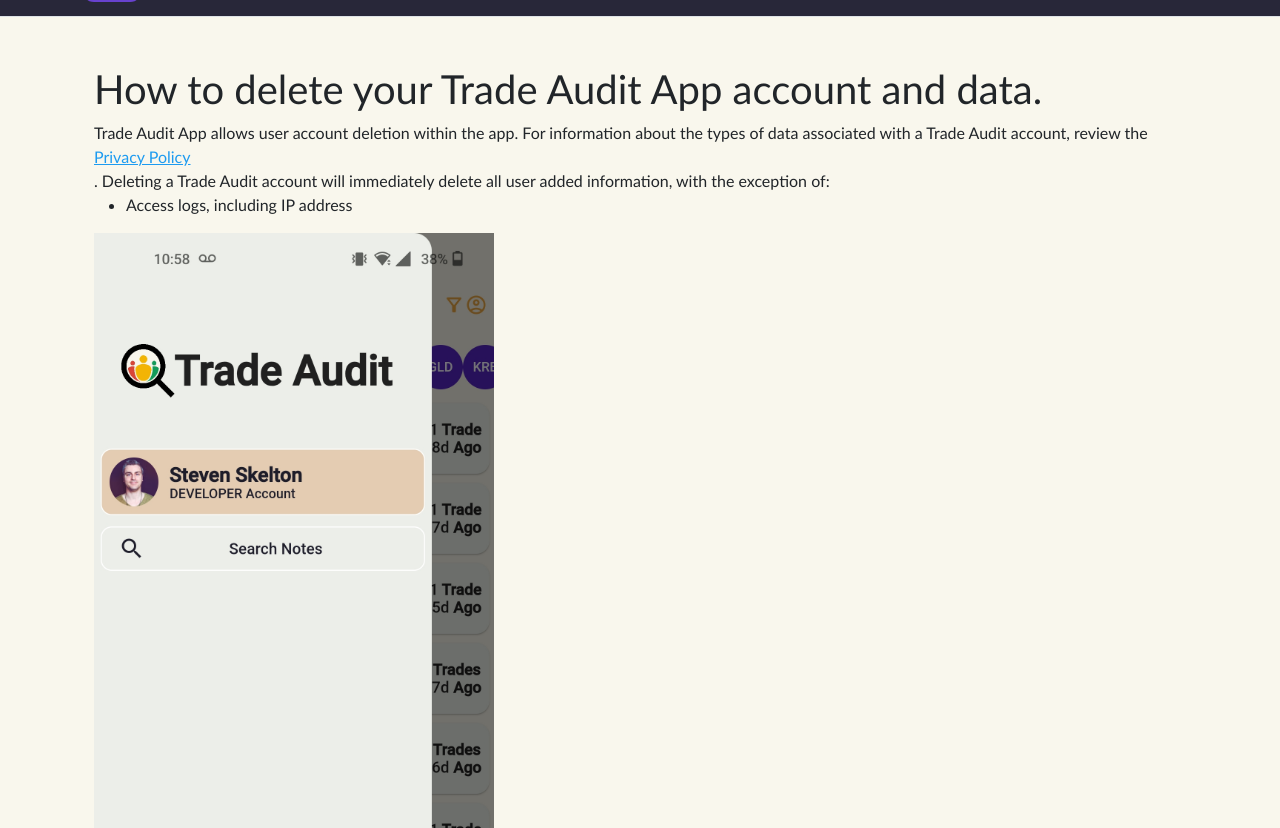
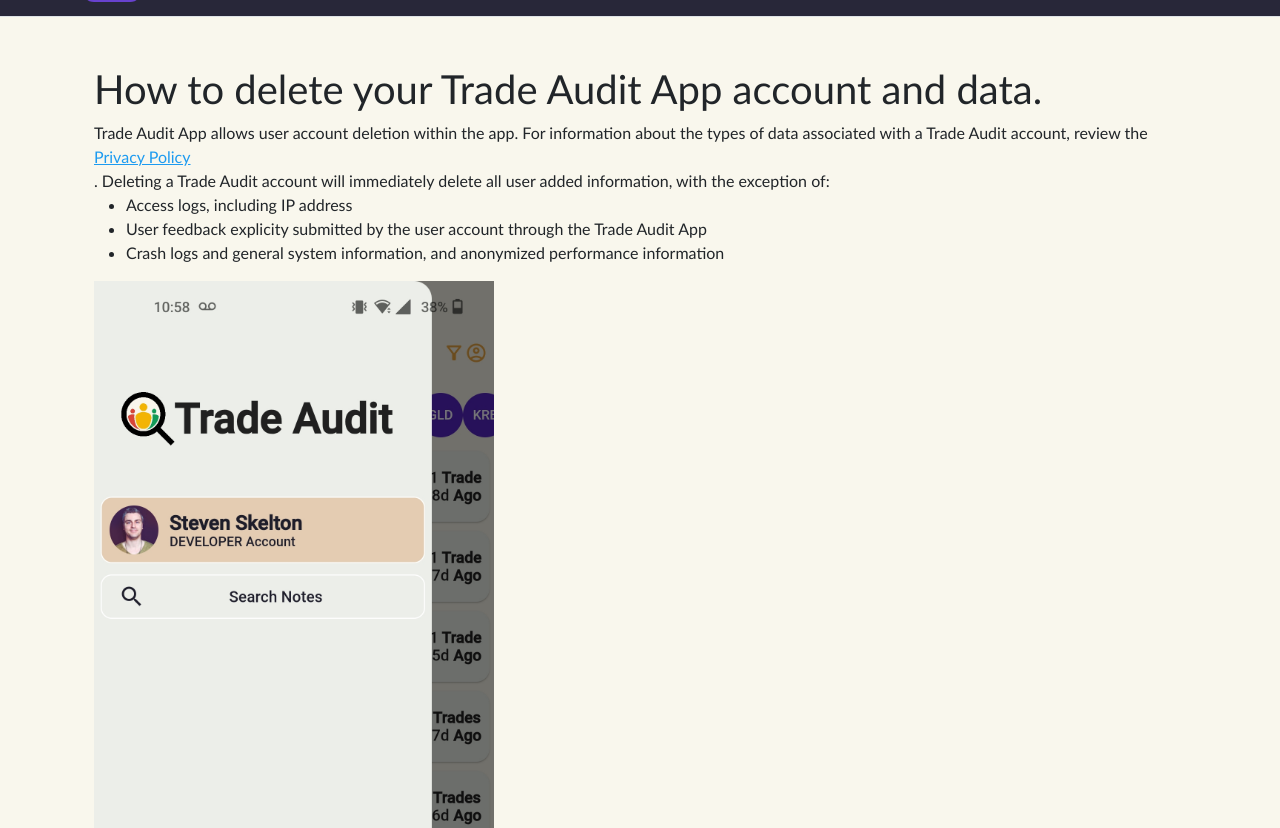
Before and after one commit to stevenrskelton/tradeaudit.app, a Jekyll site: the page built from account-deletion.html, in a window 1280 px wide and 900 px high, cut to the strip 72-900 px from the top of the window. Built offline with Jekyll 4.4.1, drawn with Linux system fonts in a browser that asks for light colours.

Commit message:
data deletion

```diff
--- a/account-deletion.html
+++ b/account-deletion.html
@@ -15,6 +15,8 @@
 Deleting a Trade Audit account will immediately delete all user added information, with the exception of:
 <ul>
     <li>Access logs, including IP address</li>
+    <li>User feedback explicity submitted by the user account through the Trade Audit App</li>
+    <li>Crash logs and general system information, and anonymized performance information</li>
 </ul>
 
 <img src="/assets/images/account-deletion/account-deletion-1.jpg" alt="Application Side Drawer" style="width: 400px;">
```
